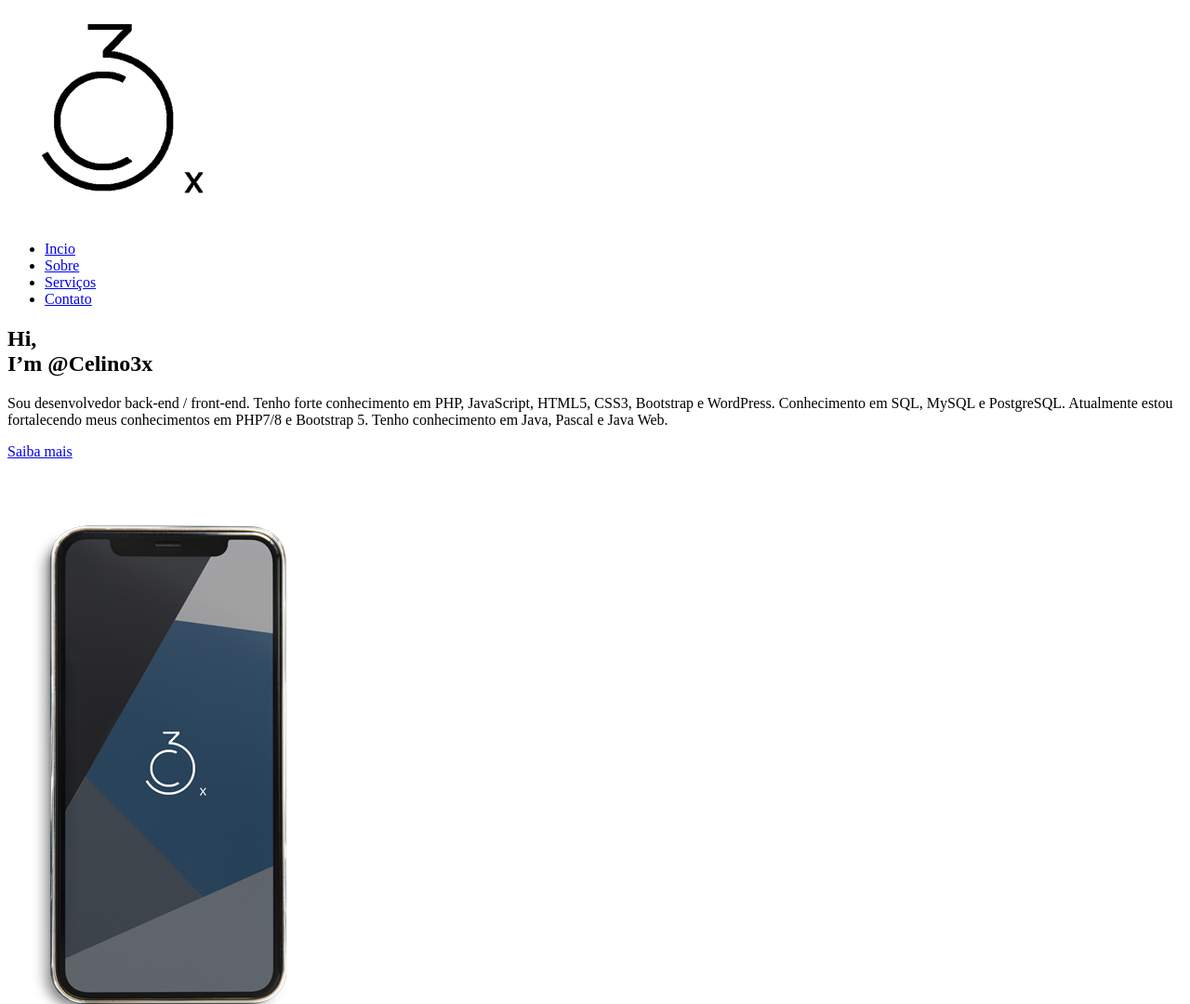
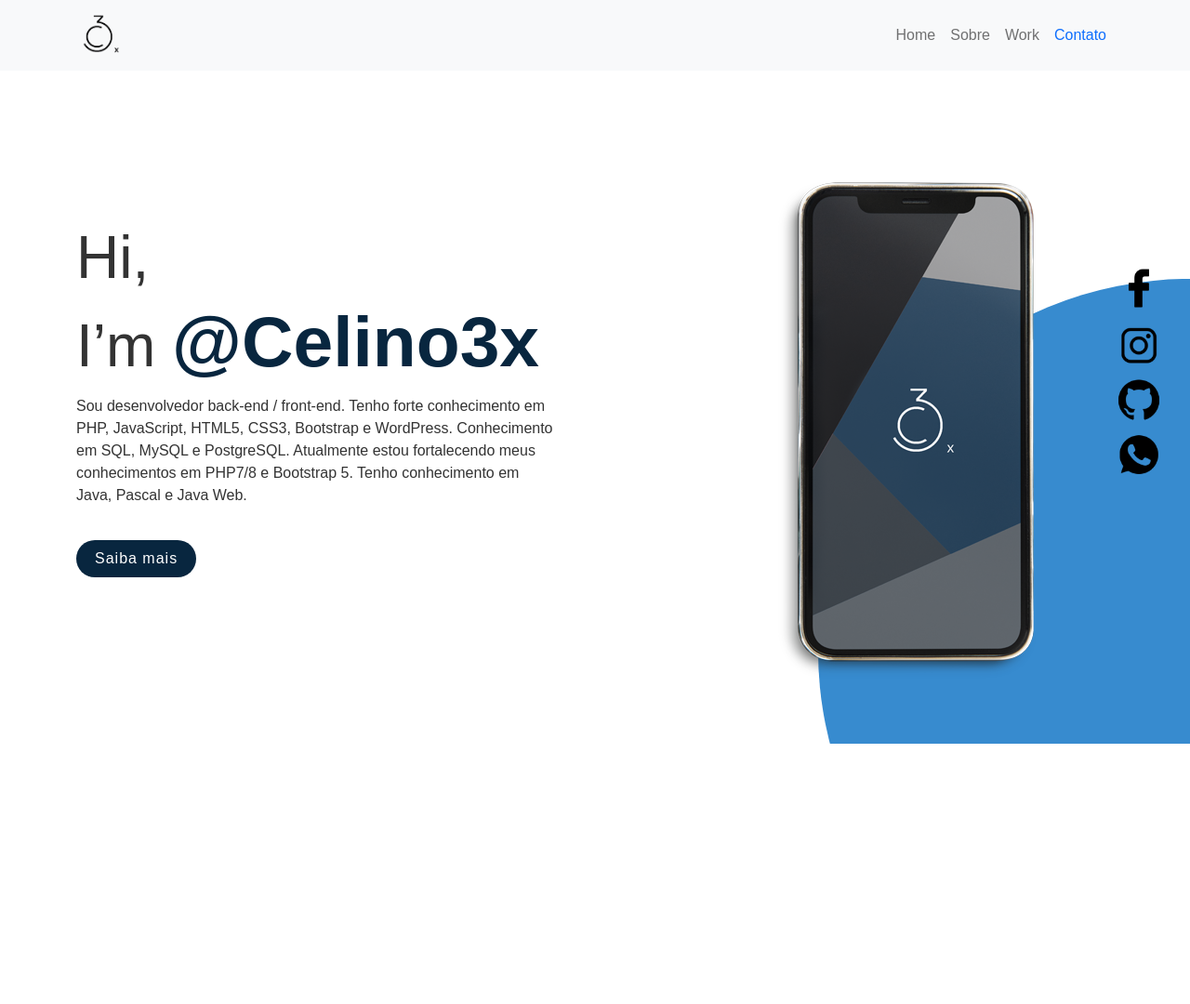
Before and after one commit to Celino3x/Landing_pagC3x, a plain HTML site: page index.html in a window 1280 px wide. Shown: the top 1080 px of the page at 93% size. After the commit the page ends 800 px from the top, so only its background shows below. Drawn offline with nearby package versions, Linux system fonts and the light colour scheme.

Commit message:
update 130032021

```diff
--- a/css/estilizar.css
+++ b/css/estilizar.css
@@ -5,50 +5,6 @@
     padding: 0;
     box-sizing: border-box;
     font-family: 'Poppins', sans-serif;
-}
-
-section{
-    position:relative;
-    width: 100%;
-    min-height: 100vh;
-    padding: 100px;
-    display: flex;
-    justify-content: space-between;
-    align-items: center;
-    background: #fff;
-}
-
-header{
-    position: absolute;
-    top:0;
-    left:0;
-    width: 100%;
-    padding: 20px 100px;
-    display: flex;
-    justify-content: space-between;
-    align-items: center;
-}
-
-header .logo{
-    position: relative;
-    max-width: 80px;
-}
-
-header ul{
-    position: relative;
-    display: flex;
-}
-
-header ul li{
-    list-style: none;
-}
-
-header ul li a{
-    display: inline-block;
-    color: #333;
-    font-weight: 400;
-    margin-left: 40px;
-    text-decoration: none;
 }
 
 .content{
@@ -148,8 +104,8 @@ header ul li a{
 .sci li a{
     display: inline-block;
     margin: 5px 0;
-    transform: escale(0.6);
-    filter: invert(1);
+    transform: escale(0.7);
+
 }
 
 .sci img{
@@ -162,6 +118,6 @@ header ul li a{
     left: 0;
     width: 100%;
     height: 100%;
-    background: #08263f;
-    clip-path: circle(600px at right 800px);
+    background: #378bcf;
+    clip-path: circle(400px at right 700px);
 }
--- a/index.html
+++ b/index.html
@@ -1,43 +1,66 @@
-<!DOCTYPE html>
+<!doctype html>
 <html lang="pt-br">
   <head>
-    <meta charset="UTF-8">
-    <meta http-equiv="X-UA-Compatible" content="IE=edge">
-    <meta name="viewport" content="width=device-width, initial-scale=1.0">
+    <!-- Required meta tags -->
+    <meta charset="utf-8">
+    <meta name="viewport" content="width=device-width, initial-scale=1">
 
-    <link rel="stylesheet" type="text/css" >
-    <link rel="shortcut icon" type="image/x-icon" href="img/favicon.ico">
-    <title>C3x | Website</title>
+    <!-- Bootstrap CSS -->
+    <link href="https://cdn.jsdelivr.net/npm/bootstrap@5.0.0-beta2/dist/css/bootstrap.min.css" rel="stylesheet" integrity="sha384-BmbxuPwQa2lc/FVzBcNJ7UAyJxM6wuqIj61tLrc4wSX0szH/Ev+nYRRuWlolflfl" crossorigin="anonymous">
+    <link rel="stylesheet" href="css/estilizar.css">
+
+    <title>Hello, world!</title>
   </head>
   <body>
-    <section>
+
+    <nav class="navbar  navbar-expand-lg navbar-light bg-light">
+        <div class="container">
+          <a class="navbar-brand" href="#">
+            <img src="img/logo.png" width="" height="50" alt="Logo">
+          </a>
+          <button class="navbar-toggler" type="button" data-toggle="collapse" data-target="#navbarSupportedContent" aria-controls="navbarSupportedContent" aria-expanded="false" aria-label="Toggle navigation">
+            <span class="navbar-toggler-icon"></span>
+          </button>
+
+          <div class="collapse navbar-collapse d-lg-flex justify-content-end" id="navbarSupportedContent">
+
+            <ul class="navbar-nav">
+                <li class="nav-item">
+                    <a href="#" class="nav-link" href="#">Home</a>
+                </li>
+                <li class="nav-item">
+                  <a href="#sobre" class="nav-link" href="#">Sobre</a>
+              </li>
+              <li class="nav-item">
+                  <a href="#" class="nav-link" href="#">Work</a>
+              </li>
+              <li class="nav-item">
+                  <a href="#contato" class="nav-link text-primary" href="#">Contato</a>
+              </li>
+            </ul>
+          </div>
+
+        </div>
+      </nav>
+
       <div class="circle">
 
       </div>
-        <header>
-            <a href="#"><img src="img/logo.png" alt="" class="logo"></a>
-            <ul>
-                <li><a href="#">Incio</a></li>
-                <li><a href="#">Sobre</a></li>
-                <li><a href="#">Serviços</a></li>
-                <li><a href="#">Contato</a></li>
-            </ul>
-        </header>
-        <div class="content">
+
+      <div class="container content">
         <div class="textBox">
             <h2>Hi,<br> I’m <span>@Celino3x</span> </h2>
             <p>Sou desenvolvedor back-end / front-end. Tenho forte conhecimento em PHP, JavaScript, HTML5, CSS3, Bootstrap e WordPress. Conhecimento em SQL, MySQL e PostgreSQL. Atualmente estou fortalecendo meus conhecimentos em PHP7/8 e Bootstrap 5. Tenho conhecimento em Java, Pascal e Java Web.</p>
             <a href="#">Saiba mais</a>
+
         </div>
+
+        <section>
+
           <div class="imgbox">
             <img src="img/tel.png" alt="" class="smart">
         </div>
     </div>
-        <ul class="thumb">
-            <li><img src="img/html-5.png" onclick="imgSlider('img/tel.png');changeCircleColor('#08263f')"></li>
-            <li><img src="img/css.png" onclick="imgSlider('img/tablet.png');changeCircleColor('#165a92')"></li>
-            <li><img src="img/php.png" onclick="imgSlider('img/tel.png');changeCircleColor('#a81743')"></li>
-        </ul>
        <ul class="sci">
        <li><a href="https://www.facebook.com/celino3x"><img src="img/face.png" alt=""></a></li>
        <li><a href="https://www.instagram.com/celino3x/"><img src="img/insta.png" alt=""></a></li>
@@ -45,6 +68,43 @@
        <li><a href="https://api.whatsapp.com/send/?phone=5521980834347&text&app_absent=0"><img src="img/whats.png" alt=""></a></li>
     </ul>
         </section>
+
+
+        <!--<section class="container" id="sobre">
+          <div class="container">
+            <div class="row custom-selection d-flex align-items-center">
+                <div class="col-12 col-lg-4">
+                    <h2>Team Work</h2>
+                    <h3>Process</h3>
+                    <p>Lorem ipsum dolor sit amet consectetur adipisicing elit. Provident nihil veniam sit maiores sint nam aliquam mollitia dolore quibusdam quod sapiente, accusantium quam optio incidunt nulla aut tempore error. Distinctio!</p>
+                    <a href="#">Leia Mais</a>
+                </div>
+            </div>
+      </div>
+        </section>
+
+        <section class="container" id="contato">
+          <div class="container">
+            <div class="row custom-selection d-flex align-items-center">
+                <div class="col-12 col-lg-4">
+                    <h2>Team Work</h2>
+                    <h3>Process</h3>
+                    <p>Lorem ipsum dolor sit amet consectetur adipisicing elit. Provident nihil veniam sit maiores sint nam aliquam mollitia dolore quibusdam quod sapiente, accusantium quam optio incidunt nulla aut tempore error. Distinctio!</p>
+                    <a href="#">Leia Mais</a>
+                </div>
+            </div>
+      </div>
+        </section>-->
+
+
+    <!--<h2>Hi,<br> I’m <span>@Celino3x</span> </h2>-->
+
+    <!-- Optional JavaScript; choose one of the two! -->
+
+    <!-- Option 1: Bootstrap Bundle with Popper -->
+    <script src="https://cdn.jsdelivr.net/npm/bootstrap@5.0.0-beta2/dist/js/bootstrap.bundle.min.js" integrity="sha384-b5kHyXgcpbZJO/tY9Ul7kGkf1S0CWuKcCD38l8YkeH8z8QjE0GmW1gYU5S9FOnJ0" crossorigin="anonymous"></script>
+
+    <!-- Option 2: Separate Popper and Bootstrap JS -->
 
     <script type="text/javascript">
       function imgSlider(anything){
@@ -56,5 +116,12 @@
           circle.style.background = color;
       }
   </script>
+
+    <script src="https://code.jquery.com/jquery-3.2.1.min.js"></script>
+    <script src="https://cdnjs.cloudflare.com/ajax/libs/popper.js/1.12.9/umd/popper.min.js"></script>
+    <script src="https://stackpath.bootstrapcdn.com/bootstrap/4.2.1/js/bootstrap.min.js"></script>
+    <script src="https://cdn.jsdelivr.net/npm/@popperjs/core@2.6.0/dist/umd/popper.min.js" integrity="sha384-KsvD1yqQ1/1+IA7gi3P0tyJcT3vR+NdBTt13hSJ2lnve8agRGXTTyNaBYmCR/Nwi" crossorigin="anonymous"></script>
+    <script src="https://cdn.jsdelivr.net/npm/bootstrap@5.0.0-beta2/dist/js/bootstrap.min.js" integrity="sha384-nsg8ua9HAw1y0W1btsyWgBklPnCUAFLuTMS2G72MMONqmOymq585AcH49TLBQObG" crossorigin="anonymous"></script>
+
   </body>
 </html>
```
Also changed, not shown: img/menu.png (added), 1 other file. Lines whose indentation alone changed are shown as unchanged.
